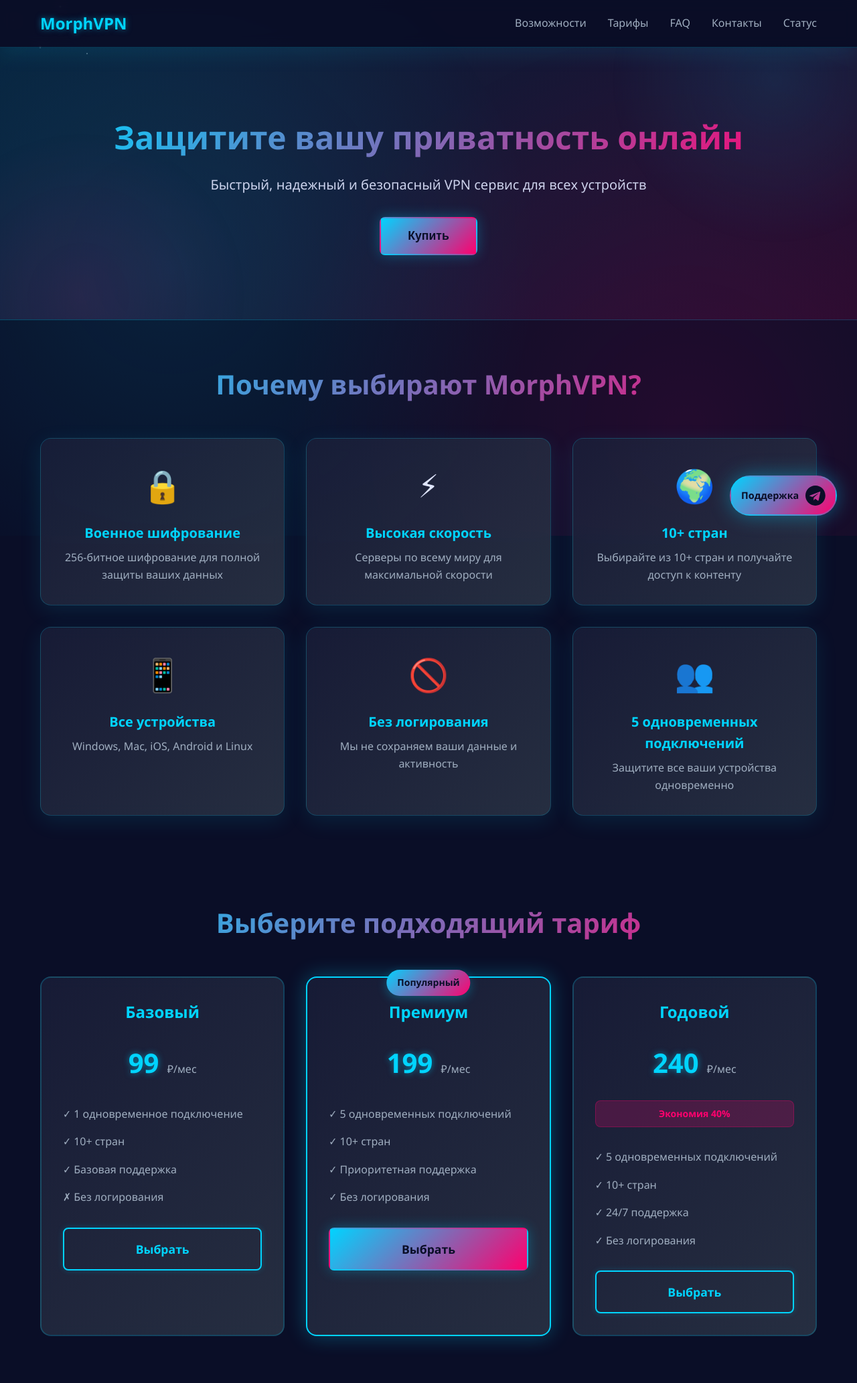
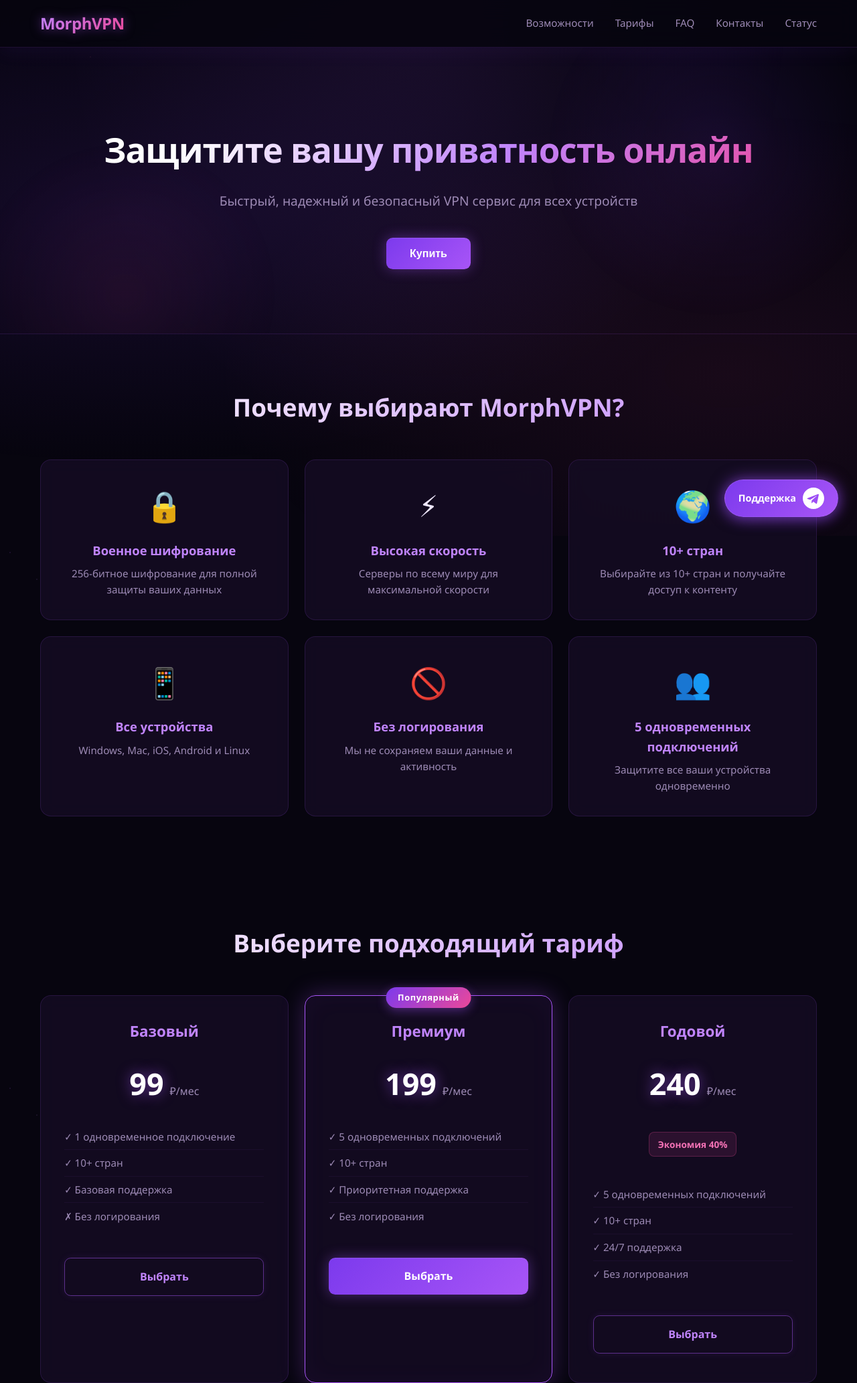
Before and after one commit to denis555hhhh/MorphVPN, a website: page index.html in a window 1280 px wide. Shown: the top 2065 px of the page at 67% size. Drawn offline with Linux system fonts and the light colour scheme.

Commit message:
Redesign: purple theme with glows and depth

```diff
--- a/styles.css
+++ b/styles.css
@@ -4,18 +4,22 @@
     box-sizing: border-box;
 }
 
-html {
-    scroll-behavior: smooth;
-}
+html { scroll-behavior: smooth; }
 
 :root {
-    --primary-color: #00d4ff;
-    --secondary-color: #ff006e;
-    --dark-bg: #0a0e27;
-    --light-bg: #1a1f3a;
-    --text-dark: #e0e6ff;
-    --text-light: #a0aec0;
-    --border-color: #2d3748;
+    --primary-color: #a855f7;
+    --primary-bright: #c084fc;
+    --primary-dim: #7c3aed;
+    --secondary-color: #ec4899;
+    --dark-bg: #07050f;
+    --card-bg: rgba(20, 12, 35, 0.85);
+    --card-bg2: rgba(30, 18, 50, 0.9);
+    --border-color: rgba(168, 85, 247, 0.15);
+    --border-hover: rgba(168, 85, 247, 0.45);
+    --text-dark: #f0e8ff;
+    --text-light: #9d8ab5;
+    --glow: rgba(168, 85, 247, 0.35);
+    --glow-strong: rgba(168, 85, 247, 0.6);
 }
 
 body {
@@ -24,37 +28,31 @@
     color: var(--text-dark);
     background-color: var(--dark-bg);
     background-image:
-        radial-gradient(2px 2px at 20px 30px, #eee, rgba(0,0,0,0)),
-        radial-gradient(2px 2px at 60px 70px, #fff, rgba(0,0,0,0)),
-        radial-gradient(1px 1px at 50px 50px, #fff, rgba(0,0,0,0)),
-        radial-gradient(1px 1px at 130px 80px, #fff, rgba(0,0,0,0)),
-        radial-gradient(2px 2px at 90px 10px, #fff, rgba(0,0,0,0));
+        radial-gradient(1px 1px at 15px 25px, rgba(168,85,247,0.4), transparent),
+        radial-gradient(1px 1px at 55px 65px, rgba(192,132,252,0.3), transparent),
+        radial-gradient(1px 1px at 95px 15px, rgba(168,85,247,0.2), transparent),
+        radial-gradient(1px 1px at 135px 85px, rgba(236,72,153,0.2), transparent),
+        radial-gradient(1px 1px at 175px 45px, rgba(168,85,247,0.3), transparent);
     background-repeat: repeat;
     background-size: 200px 200px;
     background-attachment: fixed;
-    position: relative;
-    animation: starfield 20s linear infinite;
+    animation: starfield 25s linear infinite;
 }
 
 @keyframes starfield {
-    0% {
-        background-position: 0 0;
-    }
-    100% {
-        background-position: 200px 200px;
-    }
+    0%   { background-position: 0 0; }
+    100% { background-position: 200px 200px; }
 }
 
 body::before {
     content: '';
     position: fixed;
-    top: 0;
-    left: 0;
-    width: 100%;
-    height: 100%;
+    top: 0; left: 0;
+    width: 100%; height: 100%;
     background:
-        radial-gradient(circle at 20% 50%, rgba(0, 212, 255, 0.1) 0%, transparent 50%),
-        radial-gradient(circle at 80% 80%, rgba(255, 0, 110, 0.1) 0%, transparent 50%);
+        radial-gradient(ellipse at 15% 40%, rgba(124,58,237,0.12) 0%, transparent 55%),
+        radial-gradient(ellipse at 85% 70%, rgba(236,72,153,0.08) 0%, transparent 50%),
+        radial-gradient(ellipse at 50% 0%,   rgba(168,85,247,0.1) 0%, transparent 60%);
     pointer-events: none;
     z-index: 1;
 }
@@ -67,15 +65,15 @@
     z-index: 2;
 }
 
-/* Навигация */
+/* ── Навигация ── */
 .navbar {
-    background: rgba(10, 14, 39, 0.8);
-    backdrop-filter: blur(10px);
-    box-shadow: 0 8px 32px rgba(0, 212, 255, 0.1);
+    background: rgba(7, 5, 15, 0.85);
+    backdrop-filter: blur(16px);
     position: sticky;
     top: 0;
     z-index: 100;
-    border-bottom: 1px solid rgba(0, 212, 255, 0.2);
+    border-bottom: 1px solid var(--border-color);
+    box-shadow: 0 4px 30px rgba(124,58,237,0.08);
 }
 
 .navbar .container {
@@ -87,9 +85,13 @@
 
 .logo {
     font-size: 1.5rem;
-    font-weight: bold;
-    color: var(--primary-color);
-    text-shadow: 0 0 10px rgba(0, 212, 255, 0.5);
+    font-weight: 800;
+    background: linear-gradient(135deg, var(--primary-bright), var(--secondary-color));
+    -webkit-background-clip: text;
+    -webkit-text-fill-color: transparent;
+    background-clip: text;
+    filter: drop-shadow(0 0 8px rgba(168,85,247,0.5));
+    letter-spacing: -0.02em;
 }
 
 .nav-links {
@@ -103,151 +105,148 @@
     color: var(--text-light);
     transition: all 0.3s;
     position: relative;
+    font-size: 0.95rem;
 }
 
 .nav-links a::after {
     content: '';
     position: absolute;
-    bottom: -5px;
+    bottom: -4px;
     left: 0;
     width: 0;
     height: 2px;
     background: linear-gradient(90deg, var(--primary-color), var(--secondary-color));
     transition: width 0.3s;
+    border-radius: 2px;
 }
 
 .nav-links a:hover {
-    color: var(--primary-color);
+    color: var(--primary-bright);
+    text-shadow: 0 0 12px rgba(168,85,247,0.6);
 }
 
-.nav-links a:hover::after {
-    width: 100%;
-}
+.nav-links a:hover::after { width: 100%; }
 
-/* Кнопки */
+/* ── Кнопки ── */
 .btn {
-    padding: 1rem 2.5rem;
+    padding: 0.9rem 2.2rem;
     border: none;
-    border-radius: 0.5rem;
-    font-size: 1.1rem;
+    border-radius: 0.6rem;
+    font-size: 1rem;
     cursor: pointer;
     transition: all 0.3s;
     font-weight: 600;
     position: relative;
     overflow: hidden;
+    display: inline-block;
+    text-align: center;
+    text-decoration: none;
 }
 
 .btn::before {
     content: '';
     position: absolute;
-    top: 0;
-    left: -100%;
-    width: 100%;
-    height: 100%;
-    background: linear-gradient(90deg, transparent, rgba(255, 255, 255, 0.3), transparent);
+    top: 0; left: -100%;
+    width: 100%; height: 100%;
+    background: linear-gradient(90deg, transparent, rgba(255,255,255,0.15), transparent);
     transition: left 0.5s;
 }
 
-.btn:hover::before {
-    left: 100%;
-}
+.btn:hover::before { left: 100%; }
 
 .btn-primary {
-    background: linear-gradient(135deg, var(--primary-color), var(--secondary-color));
-    color: var(--dark-bg);
-    border: 2px solid transparent;
-    box-shadow: 0 0 20px rgba(0, 212, 255, 0.3);
+    background: linear-gradient(135deg, var(--primary-dim), var(--primary-color));
+    color: #fff;
+    box-shadow: 0 0 20px rgba(168,85,247,0.4), inset 0 1px 0 rgba(255,255,255,0.1);
 }
 
 .btn-primary:hover {
     transform: translateY(-2px);
-    box-shadow: 0 0 30px rgba(0, 212, 255, 0.6);
+    box-shadow: 0 0 35px rgba(168,85,247,0.7), 0 8px 25px rgba(124,58,237,0.4);
 }
 
 .btn-secondary {
     background: transparent;
-    color: var(--primary-color);
-    border: 2px solid var(--primary-color);
-    box-shadow: 0 0 10px rgba(0, 212, 255, 0.2);
+    color: var(--primary-bright);
+    border: 1.5px solid rgba(168,85,247,0.5);
+    box-shadow: 0 0 12px rgba(168,85,247,0.1);
 }
 
 .btn-secondary:hover {
-    background: rgba(0, 212, 255, 0.1);
-    box-shadow: 0 0 20px rgba(0, 212, 255, 0.4);
+    background: rgba(168,85,247,0.1);
+    border-color: var(--primary-color);
+    box-shadow: 0 0 25px rgba(168,85,247,0.35);
+    transform: translateY(-2px);
 }
 
-/* Герой секция */
+/* ── Герой ── */
 .hero {
-    background: linear-gradient(135deg, rgba(0, 212, 255, 0.1), rgba(255, 0, 110, 0.1));
-    color: var(--text-dark);
-    padding: 6rem 0;
+    padding: 7rem 0 6rem;
     text-align: center;
-    border-bottom: 1px solid rgba(0, 212, 255, 0.2);
     position: relative;
     overflow: hidden;
+    border-bottom: 1px solid var(--border-color);
 }
 
 .hero::before {
     content: '';
     position: absolute;
-    top: -50%;
-    right: -10%;
-    width: 500px;
-    height: 500px;
-    background: radial-gradient(circle, rgba(0, 212, 255, 0.1) 0%, transparent 70%);
+    top: -30%;
+    right: -5%;
+    width: 550px; height: 550px;
+    background: radial-gradient(circle, rgba(124,58,237,0.12) 0%, transparent 65%);
     border-radius: 50%;
-    animation: float 6s ease-in-out infinite;
+    animation: float 7s ease-in-out infinite;
 }
 
 .hero::after {
     content: '';
     position: absolute;
-    bottom: -50%;
-    left: -10%;
-    width: 500px;
-    height: 500px;
-    background: radial-gradient(circle, rgba(255, 0, 110, 0.1) 0%, transparent 70%);
+    bottom: -40%;
+    left: -5%;
+    width: 500px; height: 500px;
+    background: radial-gradient(circle, rgba(236,72,153,0.08) 0%, transparent 65%);
     border-radius: 50%;
-    animation: float 8s ease-in-out infinite reverse;
+    animation: float 9s ease-in-out infinite reverse;
 }
 
 @keyframes float {
-    0%, 100% { transform: translateY(0px); }
-    50% { transform: translateY(30px); }
+    0%, 100% { transform: translateY(0); }
+    50%       { transform: translateY(28px); }
 }
 
 .hero h1 {
-    font-size: 3rem;
-    margin-bottom: 1rem;
-    font-weight: 800;
-    background: linear-gradient(135deg, var(--primary-color), var(--secondary-color));
+    font-size: 3.2rem;
+    font-weight: 900;
+    margin-bottom: 1.2rem;
+    background: linear-gradient(135deg, #fff 20%, var(--primary-bright) 60%, var(--secondary-color));
     -webkit-background-clip: text;
     -webkit-text-fill-color: transparent;
     background-clip: text;
     position: relative;
     z-index: 2;
+    letter-spacing: -0.02em;
 }
 
 .hero p {
-    font-size: 1.25rem;
-    margin-bottom: 2rem;
-    opacity: 0.9;
+    font-size: 1.2rem;
+    margin-bottom: 2.5rem;
+    color: var(--text-light);
     position: relative;
     z-index: 2;
 }
 
-/* Возможности */
-.features {
-    padding: 4rem 0;
-    background: var(--dark-bg);
-}
+/* ── Возможности ── */
+.features { padding: 5rem 0; }
 
-.features h2 {
+.features h2,
+.pricing h2,
+.faq h2 {
     text-align: center;
-    font-size: 2.5rem;
+    font-size: 2.3rem;
+    font-weight: 800;
     margin-bottom: 3rem;
-    color: var(--text-dark);
-    background: linear-gradient(135deg, var(--primary-color), var(--secondary-color));
+    background: linear-gradient(135deg, #fff, var(--primary-bright));
     -webkit-background-clip: text;
     -webkit-text-fill-color: transparent;
     background-clip: text;
@@ -255,133 +254,120 @@
 
 .features-grid {
     display: grid;
-    grid-template-columns: repeat(auto-fit, minmax(300px, 1fr));
-    gap: 2rem;
+    grid-template-columns: repeat(auto-fit, minmax(280px, 1fr));
+    gap: 1.5rem;
 }
 
 .feature-card {
-    background: linear-gradient(135deg, rgba(26, 31, 58, 0.8), rgba(45, 55, 72, 0.8));
+    background: var(--card-bg);
     padding: 2rem;
     border-radius: 1rem;
     text-align: center;
-    box-shadow: 0 8px 32px rgba(0, 212, 255, 0.1);
-    border: 1px solid rgba(0, 212, 255, 0.2);
+    border: 1px solid var(--border-color);
     transition: all 0.3s;
-    backdrop-filter: blur(10px);
+    backdrop-filter: blur(12px);
 }
 
 .feature-card:hover {
-    transform: translateY(-5px);
-    box-shadow: 0 15px 40px rgba(0, 212, 255, 0.3);
-    border-color: rgba(0, 212, 255, 0.5);
+    transform: translateY(-6px);
+    border-color: var(--border-hover);
+    box-shadow: 0 12px 40px rgba(168,85,247,0.2), 0 0 0 1px rgba(168,85,247,0.1);
 }
 
-.feature-icon {
-    font-size: 3rem;
-    margin-bottom: 1rem;
+.feature-icon { font-size: 2.8rem; margin-bottom: 1rem; }
+
+.feature-card h3 {
+    font-size: 1.15rem;
+    margin-bottom: 0.5rem;
+    color: var(--primary-bright);
 }
 
-.feature-card h3 {
-    font-size: 1.25rem;
-    margin-bottom: 0.5rem;
-    color: var(--primary-color);
-}
+.feature-card p { color: var(--text-light); font-size: 0.95rem; }
 
-.feature-card p {
-    color: var(--text-light);
-}
-
-/* Тарифы */
-.pricing {
-    padding: 4rem 0;
-    background: var(--dark-bg);
-}
-
-.pricing h2 {
-    text-align: center;
-    font-size: 2.5rem;
-    margin-bottom: 3rem;
-    color: var(--text-dark);
-    background: linear-gradient(135deg, var(--primary-color), var(--secondary-color));
-    -webkit-background-clip: text;
-    -webkit-text-fill-color: transparent;
-    background-clip: text;
-}
+/* ── Тарифы ── */
+.pricing { padding: 5rem 0; }
 
 .pricing-grid {
     display: grid;
-    grid-template-columns: repeat(auto-fit, minmax(300px, 1fr));
-    gap: 2rem;
+    grid-template-columns: repeat(auto-fit, minmax(280px, 1fr));
+    gap: 1.5rem;
 }
 
 .pricing-card {
-    background: linear-gradient(135deg, rgba(26, 31, 58, 0.8), rgba(45, 55, 72, 0.8));
-    border: 2px solid rgba(0, 212, 255, 0.2);
+    background: var(--card-bg);
+    border: 1.5px solid var(--border-color);
     border-radius: 1rem;
-    padding: 2rem;
+    padding: 2.2rem;
     text-align: center;
     transition: all 0.3s;
     position: relative;
-    backdrop-filter: blur(10px);
+    backdrop-filter: blur(12px);
 }
 
 .pricing-card:hover {
-    box-shadow: 0 15px 40px rgba(0, 212, 255, 0.3);
-    border-color: rgba(0, 212, 255, 0.5);
+    border-color: var(--border-hover);
+    box-shadow: 0 12px 40px rgba(168,85,247,0.2);
+    transform: translateY(-4px);
 }
 
 .pricing-card.featured {
     border-color: var(--primary-color);
-    box-shadow: 0 0 30px rgba(0, 212, 255, 0.3);
-    transform: scale(1.05);
+    box-shadow: 0 0 35px rgba(168,85,247,0.3), inset 0 0 40px rgba(168,85,247,0.04);
+    transform: scale(1.04);
+}
+
+.pricing-card.featured:hover {
+    box-shadow: 0 0 50px rgba(168,85,247,0.5);
+    transform: scale(1.04) translateY(-4px);
 }
 
 .badge {
     position: absolute;
-    top: -12px;
+    top: -13px;
     left: 50%;
     transform: translateX(-50%);
-    background: linear-gradient(135deg, var(--primary-color), var(--secondary-color));
-    color: var(--dark-bg);
-    padding: 0.5rem 1rem;
+    background: linear-gradient(135deg, var(--primary-dim), var(--secondary-color));
+    color: #fff;
+    padding: 0.35rem 1.1rem;
     border-radius: 2rem;
-    font-size: 0.875rem;
-    font-weight: 600;
-    box-shadow: 0 4px 15px rgba(0, 212, 255, 0.3);
+    font-size: 0.8rem;
+    font-weight: 700;
+    letter-spacing: 0.05em;
+    box-shadow: 0 4px 15px rgba(168,85,247,0.4);
 }
 
 .pricing-card h3 {
-    font-size: 1.5rem;
+    font-size: 1.4rem;
     margin-bottom: 1rem;
-    color: var(--primary-color);
+    color: var(--primary-bright);
+    font-weight: 700;
 }
 
-.price {
-    margin: 1.5rem 0;
-}
+.price { margin: 1.5rem 0; }
 
 .amount {
-    font-size: 2.5rem;
-    font-weight: 800;
-    color: var(--primary-color);
-    text-shadow: 0 0 10px rgba(0, 212, 255, 0.5);
+    font-size: 2.8rem;
+    font-weight: 900;
+    color: #fff;
+    text-shadow: 0 0 20px rgba(168,85,247,0.6);
 }
 
 .currency {
     font-size: 1rem;
     color: var(--text-light);
-    margin-left: 0.5rem;
+    margin-left: 0.3rem;
 }
 
 .discount {
-    background: rgba(255, 0, 110, 0.2);
-    color: var(--secondary-color);
-    padding: 0.5rem;
+    background: rgba(236,72,153,0.12);
+    color: #f472b6;
+    padding: 0.4rem 0.8rem;
     border-radius: 0.5rem;
-    font-size: 0.875rem;
+    font-size: 0.85rem;
     font-weight: 600;
-    margin: 1rem 0;
-    border: 1px solid rgba(255, 0, 110, 0.3);
+    margin: 0.8rem 0;
+    border: 1px solid rgba(236,72,153,0.25);
+    display: inline-block;
 }
 
 .features-list {
@@ -391,131 +377,61 @@
 }
 
 .features-list li {
-    padding: 0.5rem 0;
+    padding: 0.45rem 0;
     color: var(--text-light);
+    font-size: 0.95rem;
+    border-bottom: 1px solid rgba(168,85,247,0.06);
 }
+
+.features-list li:last-child { border-bottom: none; }
 
 .pricing-card .btn {
     width: 100%;
-    margin-top: 1rem;
-    display: block;
-    text-align: center;
-    text-decoration: none;
-    cursor: pointer;
+    margin-top: 1.2rem;
     box-sizing: border-box;
 }
 
-/* FAQ */
-.faq {
-    padding: 4rem 0;
-    background: var(--dark-bg);
-}
-
-.faq h2 {
-    text-align: center;
-    font-size: 2.5rem;
-    margin-bottom: 3rem;
-    color: var(--text-dark);
-    background: linear-gradient(135deg, var(--primary-color), var(--secondary-color));
-    -webkit-background-clip: text;
-    -webkit-text-fill-color: transparent;
-    background-clip: text;
-}
+/* ── FAQ ── */
+.faq { padding: 5rem 0; }
 
 .faq-grid {
     display: grid;
-    grid-template-columns: repeat(auto-fit, minmax(300px, 1fr));
-    gap: 2rem;
+    grid-template-columns: repeat(auto-fit, minmax(280px, 1fr));
+    gap: 1.5rem;
 }
 
 .faq-item {
-    background: linear-gradient(135deg, rgba(26, 31, 58, 0.8), rgba(45, 55, 72, 0.8));
-    padding: 1.5rem;
+    background: var(--card-bg);
+    padding: 1.6rem;
     border-radius: 1rem;
-    box-shadow: 0 8px 32px rgba(0, 212, 255, 0.1);
-    border: 1px solid rgba(0, 212, 255, 0.2);
-    backdrop-filter: blur(10px);
+    border: 1px solid var(--border-color);
+    backdrop-filter: blur(12px);
     transition: all 0.3s;
 }
 
 .faq-item:hover {
-    border-color: rgba(0, 212, 255, 0.5);
-    box-shadow: 0 12px 40px rgba(0, 212, 255, 0.2);
+    border-color: var(--border-hover);
+    box-shadow: 0 8px 30px rgba(168,85,247,0.15);
 }
 
 .faq-item h4 {
-    color: var(--primary-color);
-    margin-bottom: 0.5rem;
-    font-size: 1.1rem;
+    color: var(--primary-bright);
+    margin-bottom: 0.6rem;
+    font-size: 1.05rem;
 }
 
 .faq-item p {
     color: var(--text-light);
     line-height: 1.8;
+    font-size: 0.93rem;
 }
 
-/* Контакты */
-.contact {
-    padding: 4rem 0;
-    background: white;
-}
-
-.contact h2 {
-    text-align: center;
-    font-size: 2.5rem;
-    margin-bottom: 3rem;
-    color: var(--text-dark);
-}
-
-.contact-content {
-    display: grid;
-    grid-template-columns: 1fr 1fr;
-    gap: 3rem;
-}
-
-.contact-info h3 {
-    color: var(--primary-color);
-    margin-bottom: 1rem;
-}
-
-.contact-info p {
-    margin-bottom: 1rem;
-    color: var(--text-light);
-}
-
-.contact-form {
-    display: flex;
-    flex-direction: column;
-    gap: 1rem;
-}
-
-.contact-form input,
-.contact-form textarea {
-    padding: 0.75rem;
-    border: 2px solid var(--border-color);
-    border-radius: 0.5rem;
-    font-family: inherit;
-    font-size: 1rem;
-    transition: border-color 0.3s;
-}
-
-.contact-form input:focus,
-.contact-form textarea:focus {
-    outline: none;
-    border-color: var(--primary-color);
-}
-
-.contact-form .btn {
-    width: 100%;
-}
-
-/* Футер */
+/* ── Футер ── */
 .footer {
-    background: rgba(10, 14, 39, 0.9);
+    background: rgba(7, 5, 15, 0.95);
     color: var(--text-light);
     padding: 2rem 0;
-    text-align: center;
-    border-top: 1px solid rgba(0, 212, 255, 0.2);
+    border-top: 1px solid var(--border-color);
 }
 
 .footer .container {
@@ -535,125 +451,59 @@
     color: var(--text-light);
     text-decoration: none;
     transition: all 0.3s;
+    font-size: 0.9rem;
 }
 
 .footer-links a:hover {
-    color: var(--primary-color);
-    text-shadow: 0 0 10px rgba(0, 212, 255, 0.5);
+    color: var(--primary-bright);
+    text-shadow: 0 0 10px rgba(168,85,247,0.5);
 }
 
+/* ── Telegram кнопка ── */
 .telegram-support {
     position: fixed;
-    bottom: 30px;
-    right: 30px;
-    width: 160px;
-    height: 60px;
-    background: linear-gradient(135deg, var(--primary-color), var(--secondary-color));
+    bottom: 28px;
+    right: 28px;
+    height: 56px;
+    padding: 0 20px;
+    background: linear-gradient(135deg, var(--primary-dim), var(--primary-color));
     border-radius: 50px;
     display: flex;
     align-items: center;
     justify-content: center;
-    color: var(--dark-bg);
+    gap: 10px;
+    color: #fff;
     text-decoration: none;
-    box-shadow: 0 0 30px rgba(0, 212, 255, 0.4);
-    transition: all 0.3s ease;
+    font-weight: 700;
+    font-size: 0.9rem;
+    box-shadow: 0 0 25px rgba(168,85,247,0.5), 0 4px 20px rgba(124,58,237,0.4);
+    transition: all 0.3s;
     z-index: 999;
-    border: 2px solid rgba(0, 212, 255, 0.3);
-    gap: 10px;
-    padding: 0 15px;
-    font-weight: 600;
-    font-size: 0.9rem;
     white-space: nowrap;
-}
-
-.telegram-support .support-text {
-    opacity: 1;
-    width: auto;
+    border: 1px solid rgba(192,132,252,0.3);
 }
 
 .telegram-support:hover {
-    transform: scale(1.05);
-    box-shadow: 0 0 40px rgba(0, 212, 255, 0.6);
+    transform: scale(1.06) translateY(-2px);
+    box-shadow: 0 0 40px rgba(168,85,247,0.7), 0 8px 30px rgba(124,58,237,0.5);
 }
 
-.telegram-support:active {
-    transform: scale(0.95);
-}
+.telegram-support:active { transform: scale(0.97); }
 
-/* Адаптивность */
+/* ── Адаптивность ── */
 @media (max-width: 768px) {
-    .nav-links {
-        gap: 1rem;
-        font-size: 0.9rem;
-    }
-
-    .hero h1 {
-        font-size: 2rem;
-    }
-
-    .hero p {
-        font-size: 1rem;
-    }
-
-    .features h2,
-    .pricing h2,
-    .faq h2,
-    .contact h2 {
-        font-size: 1.8rem;
-    }
-
-    .pricing-card.featured {
-        transform: scale(1);
-    }
-
-    .contact-content {
-        grid-template-columns: 1fr;
-    }
-
-    .footer .container {
-        flex-direction: column;
-    }
-
-    .footer-links {
-        flex-direction: column;
-        gap: 1rem;
-    }
+    .nav-links { gap: 1rem; font-size: 0.9rem; }
+    .hero h1 { font-size: 2.2rem; }
+    .hero p { font-size: 1rem; }
+    .pricing-card.featured { transform: scale(1); }
+    .footer .container { flex-direction: column; text-align: center; }
+    .footer-links { flex-direction: column; gap: 0.8rem; }
 }
 
 @media (max-width: 480px) {
-    .nav-links {
-        gap: 0.5rem;
-        font-size: 0.8rem;
-    }
-
-    .hero {
-        padding: 3rem 0;
-    }
-
-    .hero h1 {
-        font-size: 1.5rem;
-    }
-
-    .features h2,
-    .pricing h2,
-    .faq h2,
-    .contact h2 {
-        font-size: 1.5rem;
-    }
-
-    .amount {
-        font-size: 2rem;
-    }
-
-    .telegram-support {
-        bottom: 20px;
-        right: 20px;
-        width: 50px;
-        height: 50px;
-    }
-
-    .telegram-support svg {
-        width: 20px;
-        height: 20px;
-    }
+    .nav-links { gap: 0.6rem; font-size: 0.8rem; }
+    .hero { padding: 4rem 0 3rem; }
+    .hero h1 { font-size: 1.7rem; }
+    .amount { font-size: 2.2rem; }
+    .telegram-support { bottom: 18px; right: 18px; height: 50px; font-size: 0.82rem; }
 }
```
